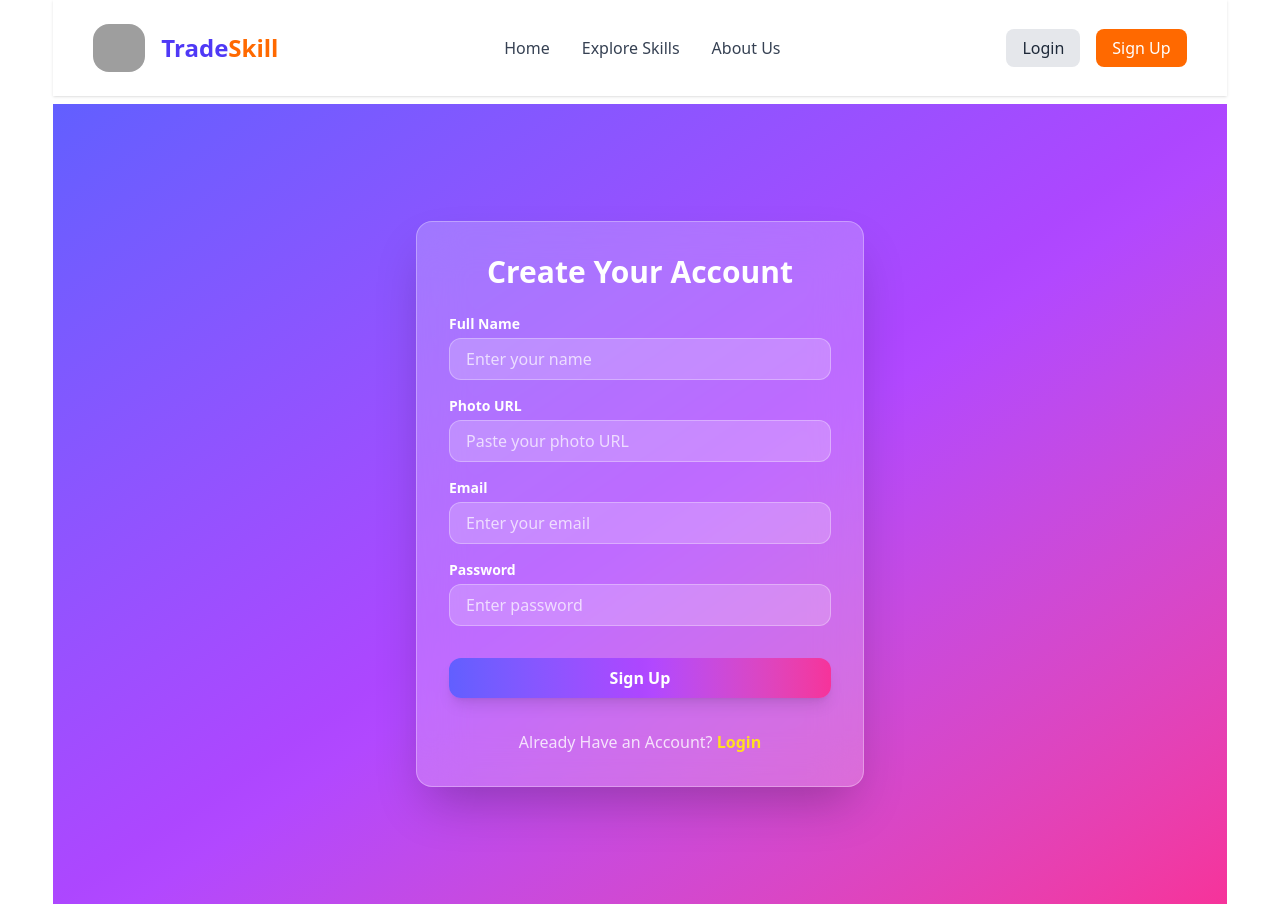
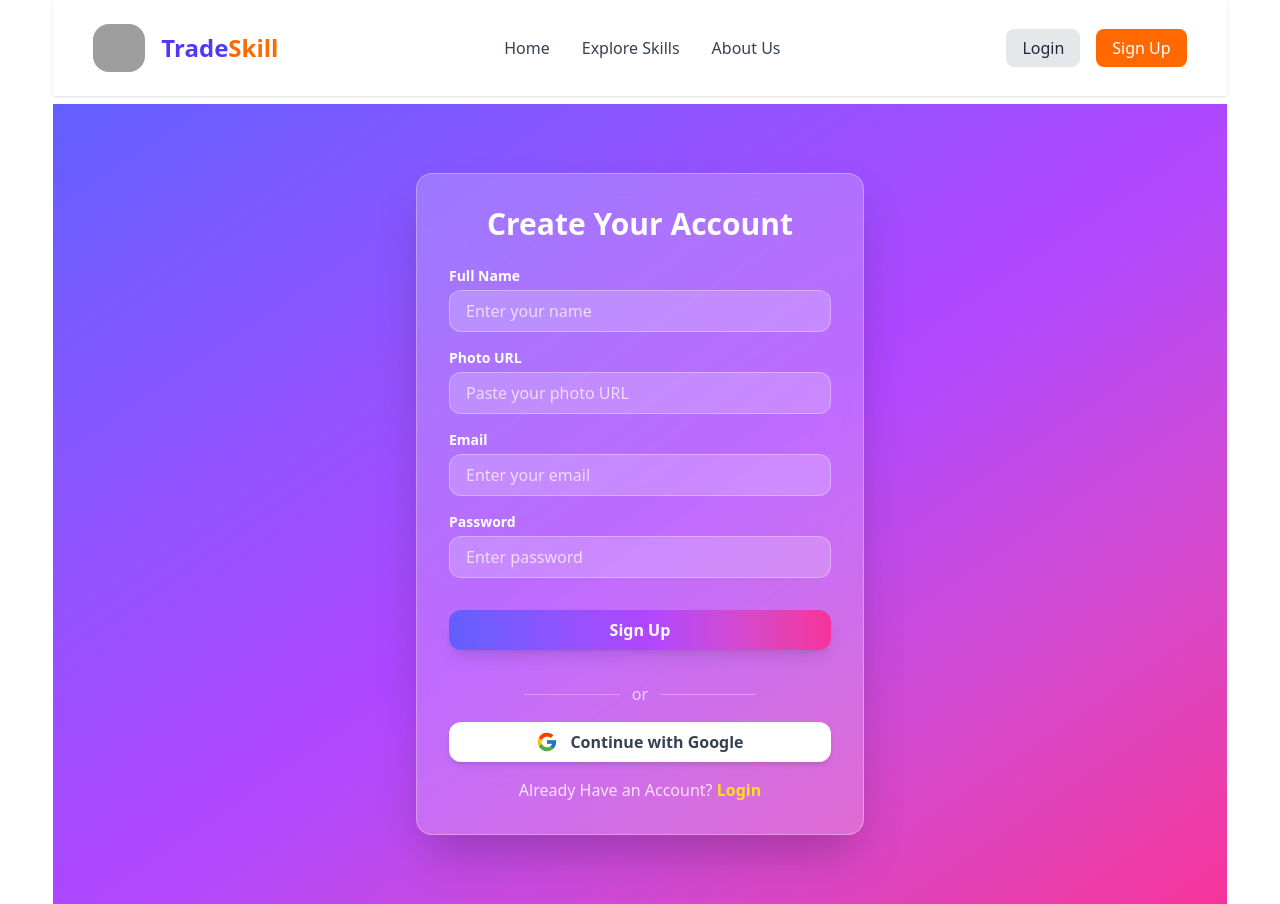
Before and after one commit to 11fuyad00/TradeSkill-Website, a React (Vite) app: page /auth/register in a window 1280 px wide. Built offline with nearby package versions, Linux system fonts and the light colour scheme; no server answers; grey boxes are pictures that could not be loaded.

Commit message:
Add Google login and google sign up in my project

```diff
--- a/src/pages/Login.jsx
+++ b/src/pages/Login.jsx
@@ -1,9 +1,14 @@
 import React, { useState } from 'react';
 import { Link, useLocation, useNavigate } from 'react-router';
-import { Eye, EyeOff } from 'lucide-react';
-import { signInWithEmailAndPassword } from 'firebase/auth';
+import { Eye, EyeOff, EyeOffIcon } from 'lucide-react';
+import {
+  GoogleAuthProvider,
+  signInWithEmailAndPassword,
+  signInWithPopup,
+} from 'firebase/auth';
 import { auth } from '../firebase/Firebase.config';
 import { toast } from 'react-toastify';
+import { FcGoogle } from 'react-icons/fc';
 
 const Login = () => {
   const [showPass, setShowPass] = useState(false);
@@ -31,6 +36,22 @@ const Login = () => {
         const errorCode = error.code;
         toast.error('Error', error.message);
         setError(errorCode);
+      });
+  };
+
+  const handleGoogleSignIn = () => {
+    const googleProvider = new GoogleAuthProvider();
+
+    signInWithPopup(auth, googleProvider)
+      .then(result => {
+        console.log('Google Sign-in User:', result.user);
+        toast.success('Logged in with Google!');
+
+        navigate(`${location.state ? location.state : '/'}`);
+      })
+      .catch(error => {
+        console.error(error.message);
+        toast.error('Google Sign-in Failed: ' + error.message);
       });
   };
 
@@ -77,7 +98,7 @@ const Login = () => {
               onClick={() => setShowPass(!showPass)}
               className="absolute right-3 top-9 text-white/70 hover:text-white transition"
             >
-              {showPass ? <EyeOff size={20} /> : <Eye size={20} />}
+              {showPass ? <EyeOffIcon size={20} /> : <Eye size={20} />}
             </button>
           </div>
 
@@ -86,6 +107,22 @@ const Login = () => {
             className="w-full mt-4 bg-gradient-to-r from-indigo-500 via-purple-500 to-pink-500 text-white font-semibold py-2 rounded-xl shadow-lg hover:shadow-pink-500/40 transform hover:scale-105 transition-all duration-300 ease-out"
           >
             Login
+          </button>
+          {/* OR Divider */}
+          <div className="flex items-center justify-center text-white/70 mt-4">
+            <span className="border-b border-white/30 w-1/4"></span>
+            <span className="px-3">or</span>
+            <span className="border-b border-white/30 w-1/4"></span>
+          </div>
+
+          {/* 🟢 Google Sign-in Button */}
+          <button
+            type="button"
+            onClick={handleGoogleSignIn}
+            className="flex items-center justify-center gap-3 w-full bg-white text-gray-700 font-semibold py-2 rounded-xl shadow-md hover:bg-gray-100 transition-all duration-300"
+          >
+            <FcGoogle size={22} />
+            Continue with Google
           </button>
 
           {/* Divider */}
--- a/src/pages/Register.jsx
+++ b/src/pages/Register.jsx
@@ -1,30 +1,50 @@
-import { createUserWithEmailAndPassword } from 'firebase/auth';
 import React from 'react';
-import { Link } from 'react-router';
+import { Link, useNavigate } from 'react-router';
+import {
+  createUserWithEmailAndPassword,
+  GoogleAuthProvider,
+  signInWithPopup,
+} from 'firebase/auth';
 import { auth } from '../firebase/Firebase.config';
 import { toast } from 'react-toastify';
+import { FcGoogle } from 'react-icons/fc';
 
 const Register = () => {
+  const navigate = useNavigate();
+
   const handleRegister = e => {
     e.preventDefault();
     const form = e.target;
     const name = form.name.value;
-
     const photo = form.photo.value;
     const email = form.email.value;
     const password = form.password.value;
 
-    console.log({ name, photo, email, password });
-    form.reset();
-
     createUserWithEmailAndPassword(auth, email, password)
       .then(result => {
         console.log(result.user);
-        toast.success('SigUp Successfull');
+        toast.success('Sign Up Successful');
+        navigate('/');
       })
       .catch(error => {
         console.log(error.message);
-        toast.error('Error', error.message);
+        toast.error('Error: ' + error.message);
+      });
+  };
+
+  // 🟢 Google Sign-in
+  const handleGoogleSignUp = () => {
+    const googleProvider = new GoogleAuthProvider();
+
+    signInWithPopup(auth, googleProvider)
+      .then(result => {
+        console.log('Google Sign-in User:', result.user);
+        toast.success('Logged in with Google!');
+        navigate('/');
+      })
+      .catch(error => {
+        console.error(error.message);
+        toast.error('Google Sign-in Failed: ' + error.message);
       });
   };
 
@@ -100,6 +120,23 @@ const Register = () => {
             Sign Up
           </button>
 
+          {/* OR Divider */}
+          <div className="flex items-center justify-center text-white/70 mt-4">
+            <span className="border-b border-white/30 w-1/4"></span>
+            <span className="px-3">or</span>
+            <span className="border-b border-white/30 w-1/4"></span>
+          </div>
+
+          {/* 🟢 Google Sign-in Button */}
+          <button
+            type="button"
+            onClick={handleGoogleSignUp}
+            className="flex items-center justify-center gap-3 w-full bg-white text-gray-700 font-semibold py-2 rounded-xl shadow-md hover:bg-gray-100 transition-all duration-300"
+          >
+            <FcGoogle size={22} />
+            Continue with Google
+          </button>
+
           {/* Divider */}
           <div className="text-center text-white/80 mt-4">
             Already Have an Account?{' '}
--- a/src/providers/AuthProvider.jsx
+++ b/src/providers/AuthProvider.jsx
@@ -1,4 +1,3 @@
-// src/providers/AuthProvider.jsx
 import React, { createContext, useEffect, useState } from 'react';
 import { onAuthStateChanged, signOut } from 'firebase/auth';
 import { auth } from '../firebase/Firebase.config';
```
